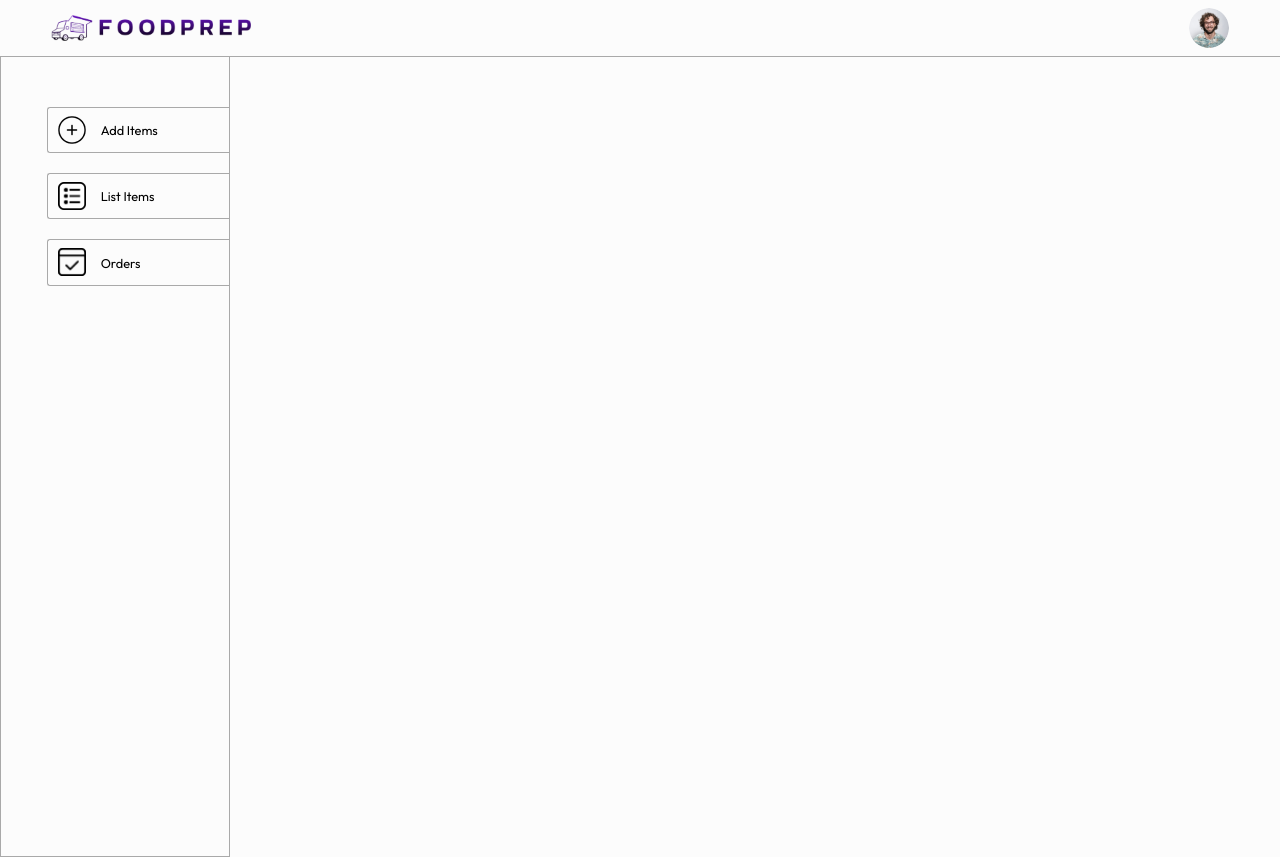
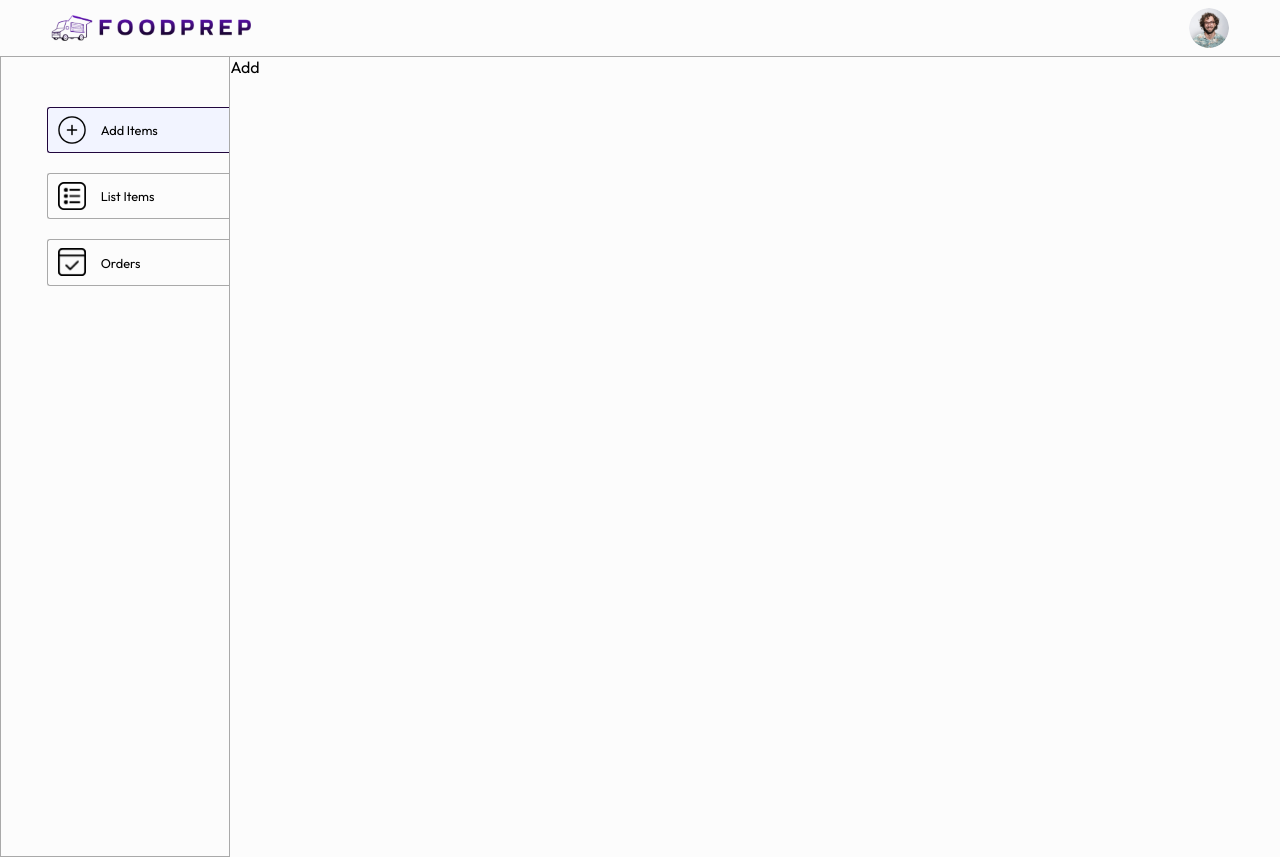
Before and after one commit to Kaustubh0912/FoodPrep, a React (Vite) app in the folder adminFrontend/: page /add in a window 1280 px wide. Built offline with nearby package versions, Linux system fonts and the light colour scheme.

Commit message:
add routes to webpage

```diff
--- a/adminFrontend/src/App.css
+++ b/adminFrontend/src/App.css
@@ -1,3 +1,7 @@
 .app{
     font-size: 1.6rem;
 }
+
+.app-content{
+    display: flex;
+}
--- a/adminFrontend/src/App.jsx
+++ b/adminFrontend/src/App.jsx
@@ -1,6 +1,10 @@
 import React from 'react'
 import Navbar from './components/Navbar/Navbar'
 import Sidebar from './components/Sidebar/Sidebar'
+import Add from './screens/Add/Add'
+import List from './screens/List/List'
+import Orders from './screens/Orders/Orders'
+import {Routes, Route} from 'react-router-dom'
 import './App.css'
 const App = () => {
   return (
@@ -9,6 +13,14 @@ const App = () => {
       <hr />
       <div className='app-content'>
         <Sidebar />
+        <Routes>
+          <Route path='/' element={<Add />}></Route>
+          <Route path='/add' element={<Add />}></Route>
+          <Route path='/list' element={<List />}></Route>
+          <Route path='/orders' element={<Orders />}></Route>
+
+        </Routes>
+
       </div>
     </div>
   )
--- a/adminFrontend/src/components/Sidebar/Sidebar.css
+++ b/adminFrontend/src/components/Sidebar/Sidebar.css
@@ -27,6 +27,11 @@
     border-radius: 3px 0 0 3px;
 }
 
+.sidebar-option.active{
+    border-color:var(--theme-color) ;
+    background-color: rgb(242, 244, 255);
+}
+
 .sidebar-option img{
     width: 28px;
     height: auto;
@@ -39,5 +44,4 @@
     .sidebar-option{
         justify-content: center;
     }
-
 }
--- a/adminFrontend/src/components/Sidebar/Sidebar.jsx
+++ b/adminFrontend/src/components/Sidebar/Sidebar.jsx
@@ -1,22 +1,24 @@
 import React from 'react'
 import './Sidebar.css'
 import { assets } from '../../assets/assets'
+import { NavLink } from 'react-router-dom'
 
 const Sidebar = () => {
   return (
     <div className='sidebar'>
       <div className="sidebar-options">
-        <div className="sidebar-option">
+        <NavLink to='/add' className="sidebar-option">
           <img src={assets.add_icon} className='add-icon'/>
           <p>Add Items</p>
-        </div>
-        <div className="sidebar-option ">
+        </NavLink>
+        <NavLink to='/list' className="sidebar-option ">
           <img src={assets.list_icon} className='list-icon'/>
           <p>List Items</p>
-        </div><div className="sidebar-option">
+        </NavLink>
+        <NavLink to='/orders' className="sidebar-option">
           <img src={assets.order_icon} className='order-icon' />
           <p>Orders</p>
-        </div>
+        </NavLink>
       </div>
     </div>
   )
--- a/adminFrontend/src/screens/Add/Add.jsx
+++ b/adminFrontend/src/screens/Add/Add.jsx
@@ -3,7 +3,7 @@ import './Add.css'
 const Add = () => {
   return (
     <div>
-
+      Add
     </div>
   )
 }
--- a/adminFrontend/src/screens/List/List.jsx
+++ b/adminFrontend/src/screens/List/List.jsx
@@ -4,7 +4,7 @@ import './List.css'
 const List = () => {
   return (
     <div>
-
+      List
     </div>
   )
 }
--- a/adminFrontend/src/screens/Orders/Orders.jsx
+++ b/adminFrontend/src/screens/Orders/Orders.jsx
@@ -4,7 +4,7 @@ import './Orders.css'
 const Orders = () => {
   return (
     <div>
-
+      Orders
     </div>
   )
 }
```
